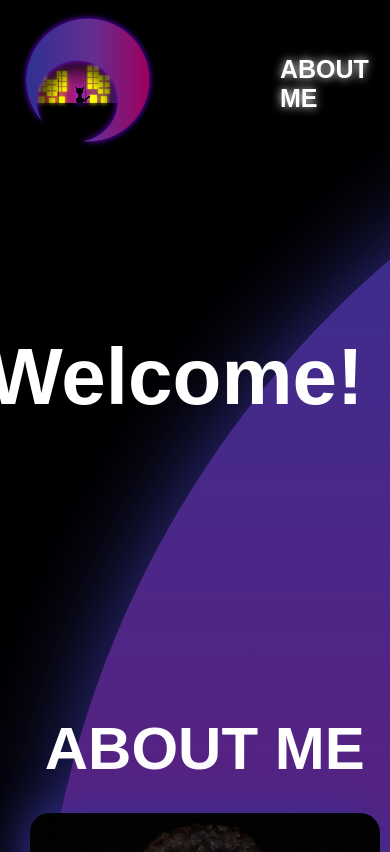
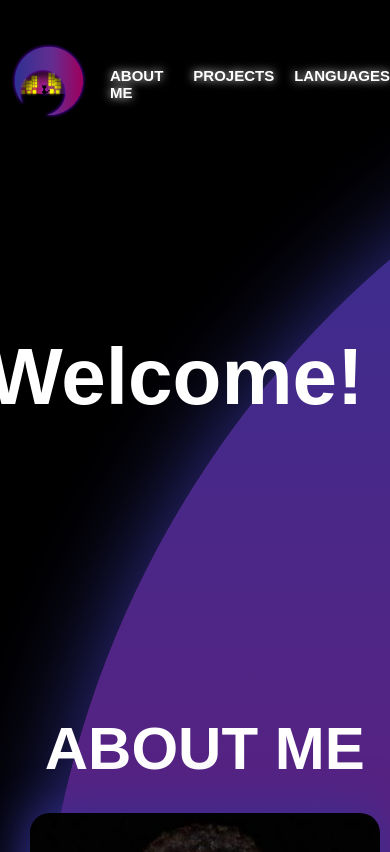
Before and after one commit to NaanMLorena/portifolio-V1, a plain HTML site: page index.html in a window 390 px wide. Shown: the top 852 px of the page. Drawn offline with Linux system fonts and the light colour scheme; a web font is replaced by a local one.

Commit message:
Add files via upload

```diff
--- a/style/styles.css
+++ b/style/styles.css
@@ -797,12 +797,24 @@
     display: flex;
     align-items: center;
     position: absolute;
-        gap: 100px;
+    gap: 10px;
     height: 20vh;
     text-shadow: 0px 0px 10px white;
     position: fixed;
     z-index: 10;
 }
+
+.cat-logo {
+width: 100px;
+}
+
+.navtxt {
+display: flex;
+gap: 20px;
+font-size: 15px;
+text-decoration: none;
+}
+
 
 /* GERAL */
 
```
Lines whose indentation alone changed are shown as unchanged.
